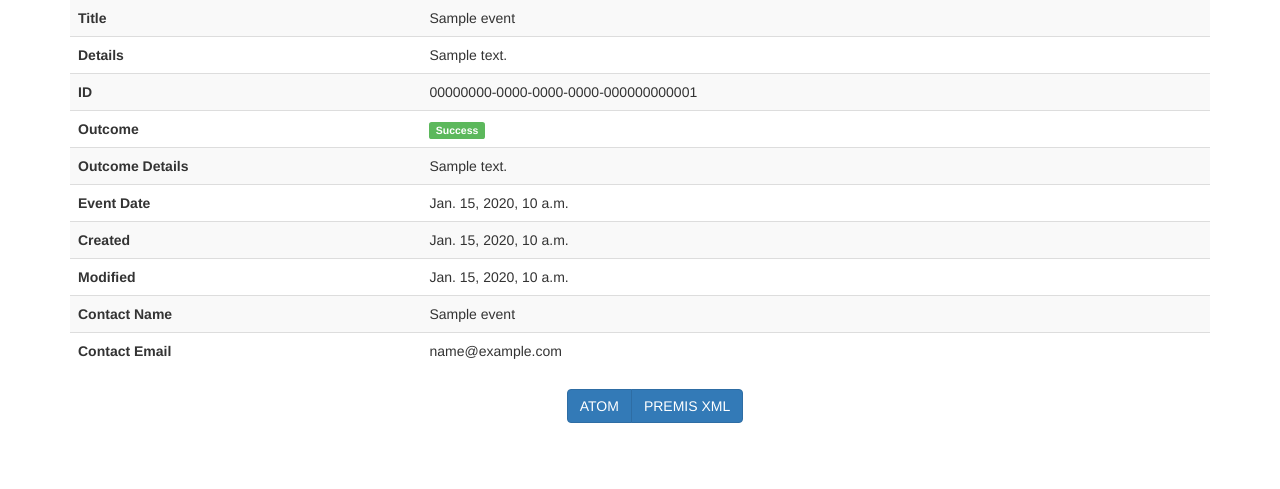
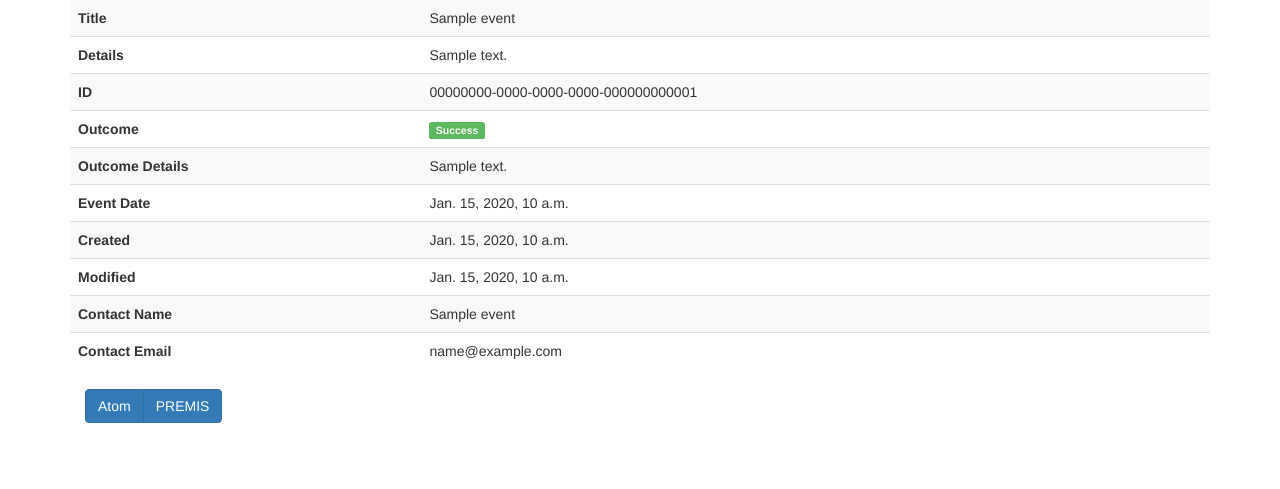
Before and after one commit to unt-libraries/django-major-event-log, a Django app: page /major-event-log/event/00000000-0000-0000-0000-000000000001/ in a window 1280 px wide. Shown: the part 193-682 px from the top of the page. Run offline with Django 3.2, Linux system fonts and the light colour scheme; tables that the repository leaves empty hold one stand-in row (values such as "Sample post"); some libraries are stand-ins or nearby versions; some web fonts are replaced.

Commit message:
Moved button group on event details page to left side, and corrected capitalization of Atom.

```diff
--- a/major_event_log/templates/major-event-log/button_grp_bottom.html
+++ b/major_event_log/templates/major-event-log/button_grp_bottom.html
@@ -1,6 +1,6 @@
-<div class="container text-center">
+<div class="container text-left">
 	<div class="btn-group">
-		<a href={% url "major-event-log:event_atom" event.id %} class="btn btn-primary">ATOM</a>
-		<a href={% url "major-event-log:event_premis" event.id %} class="btn btn-primary">PREMIS XML</a>
+		<a href={% url "major-event-log:event_atom" event.id %} class="btn btn-primary">Atom</a>
+		<a href={% url "major-event-log:event_premis" event.id %} class="btn btn-primary">PREMIS</a>
 	</div>
 </div>
```
